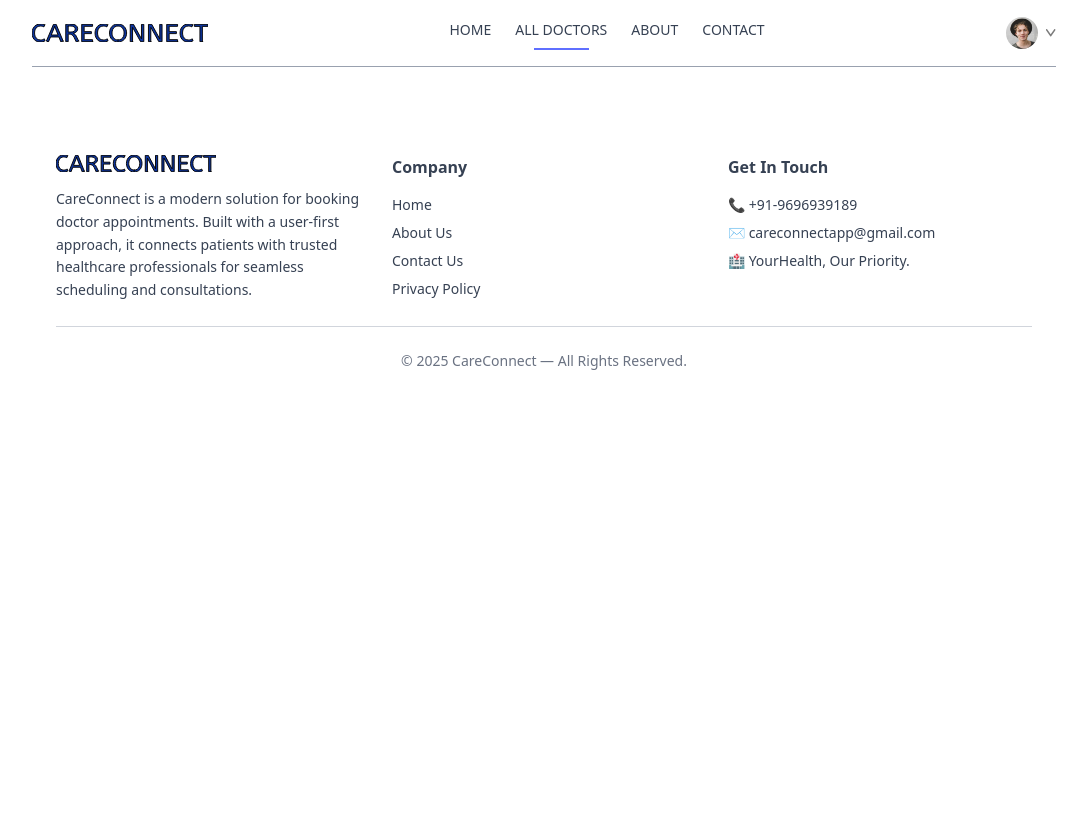
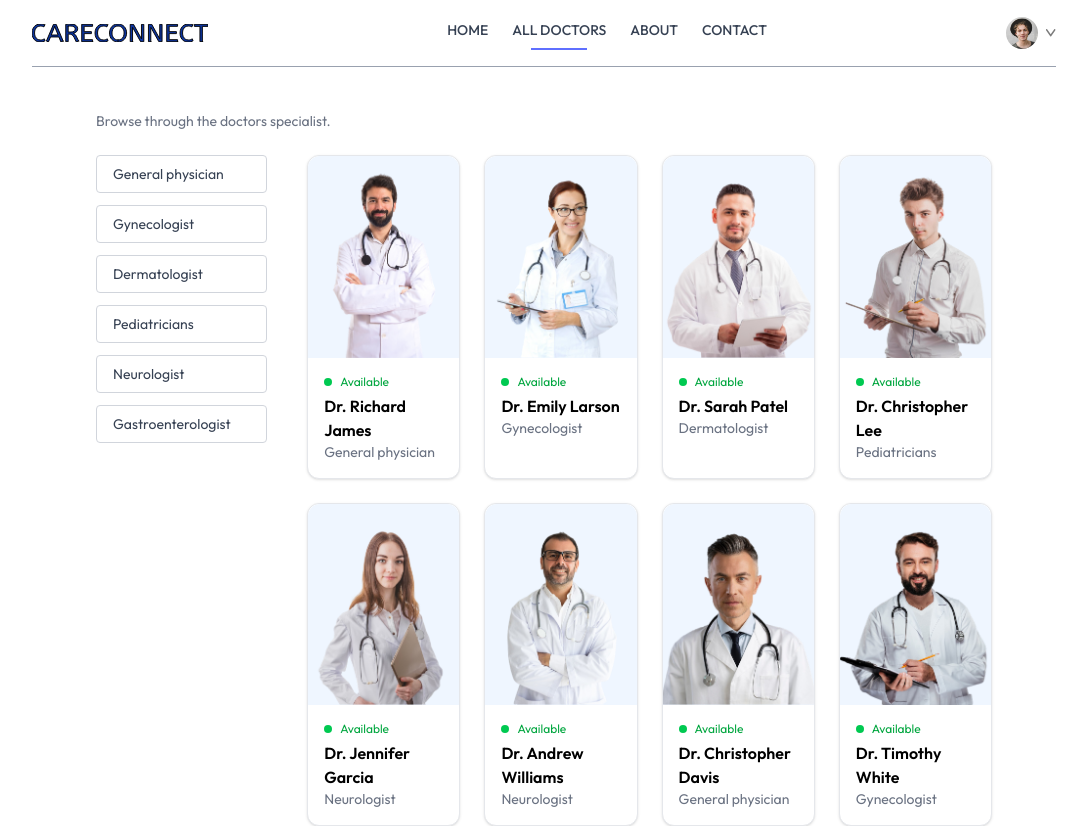
Before and after one commit to rajat-mish/CARECONNECT, a React (Vite) app in the folder Frontend/: page /doctors in a window 1280 px wide. Shown: the top 826 px of the page, without its empty margins (96-1183 px from the left). Before the commit the page ends 800 px from the top, so only its background shows below. Built offline with nearby package versions, Linux system fonts and the light colour scheme.

Commit message:
added doctors details

```diff
--- a/Frontend/src/components/Navbar.jsx
+++ b/Frontend/src/components/Navbar.jsx
@@ -9,7 +9,7 @@ const Navbar = () => {
   return (
     <div className='flex items-center justify-between text-sm py-4 mb-5 border-b border-b-gray-400'>
       {/* Logo */}
-      <img className='w-44 cursor-pointer' src={assets.careconnect} alt="logo" />
+      <img onClick={()=>navigate('/')} className='w-44 cursor-pointer' src={assets.careconnect} alt="logo" />
 
       {/* Navigation Links */}
       <ul className='hidden md:flex items-center gap-6 font-medium'>
--- a/Frontend/src/index.css
+++ b/Frontend/src/index.css
@@ -1,6 +1,10 @@
 /* app.css or index.css */
+@import url('https://fonts.googleapis.com/css2?family=Outfit:wght@100..900&display=swap');
 @import "tailwindcss";
 
+*{
+  font-family: Outfit;
+}
 
 @theme {
   --color-primary: #5f6fff;
--- a/Frontend/src/pages/Doctors.jsx
+++ b/Frontend/src/pages/Doctors.jsx
@@ -1,11 +1,194 @@
-import React from 'react'
+// import React, { useContext, useEffect, useState } from 'react'
+// import { useNavigate, useParams } from 'react-router-dom'
+// import { AppContext } from '../context/AppContext';
+// import { doctors } from '../assets/assets';
+
+// const Doctors = () => {
+//   const {speciality}=useParams();
+//   const [filterDoc,setFilterDoc]=useState([]);
+//   const navigate=useNavigate()
+//   const {Doctors}=useContext(AppContext);
+
+// const applyFilter=()=>{
+//   if(speciality){
+//     setFilterDoc(doctors.filter(doc=>doc.speciality===speciality))
+//   }
+//   else{
+//     setFilterDoc(doctors);
+//   }
+// }
+
+// useEffect(()=>{
+// applyFilter()
+// },[doctors,speciality])
+
+
+
+//   return (
+//     <div>
+//       <p>Browse through the doctors specialist.</p>
+//       <div>
+//         <div>
+//           <p>General physician</p>
+//           <p>Gynecologist</p>
+//           <p>Dermatologist</p>
+//           <p>Pediatricians</p>
+//           <p>Neurologist</p>
+//           <p>Gastroenterologist</p>
+//         </div>
+//         <div className='w-full grid grid-cols-auto gap-4 gap-y-6'>
+//           {
+//             filterDoc.map((item, index) => (
+//           <div
+//             key={index}
+//             onClick={() => navigate(`/appointment/${item._id}`)}
+//             className="cursor-pointer bg-white border border-gray-200 rounded-xl overflow-hidden  hover:-translate-y-[10px] transition-all duration-500"
+//           >
+//            <div className="bg-blue-50 w-full aspect-[3/4] flex items-end justify-center overflow-hidden rounded-t-xl">
+//   <img
+//     src={item.image}
+//     alt={item.name}
+//     className="h-full object-cover"
+//   />
+// </div>
+
+//             <div className="p-4">
+//               <div className="flex items-center text-xs text-green-600 mb-1">
+//                 <span className="h-2 w-2 bg-green-500 rounded-full mr-2"></span>
+//                 Available
+//               </div>
+//               <p className="font-medium text-base">{item.name}</p>
+//               <p className="text-sm text-gray-500">{item.speciality}</p>
+//             </div>
+//           </div>
+//         ))
+//           }
+//         </div>
+//       </div>
+//     </div>
+//   )
+// }
+
+// export default Doctors
+
+
+
+import React, { useContext, useEffect, useState } from 'react';
+import { useNavigate, useParams } from 'react-router-dom';
+import { AppContext } from '../context/AppContext';
+import { doctors } from '../assets/assets';
 
 const Doctors = () => {
+  const { speciality } = useParams();
+  const [filterDoc, setFilterDoc] = useState([]);
+  const navigate = useNavigate();
+  const { Doctors } = useContext(AppContext);
+
+  const applyFilter = () => {
+    if (speciality) {
+      setFilterDoc(doctors.filter(doc => doc.speciality === speciality));
+    } else {
+      setFilterDoc(doctors);
+    }
+  };
+
+  useEffect(() => {
+    applyFilter();
+  }, [doctors, speciality]);
+
+  const specialities = [
+    'General physician',
+    'Gynecologist',
+    'Dermatologist',
+    'Pediatricians',
+    'Neurologist',
+    'Gastroenterologist',
+  ];
+
   return (
-    <div>
+    <div className="px-4 md:px-16 py-6">
+      <p className="text-sm text-gray-500 mb-6">Browse through the doctors specialist.</p>
+      <div className="flex flex-col md:flex-row gap-10">
 
+        {/* Sidebar Filters */}
+        <div className="w-full md:w-1/5 space-y-3">
+          {specialities.map((item, i) => (
+            <button
+              key={i}
+              onClick={() => navigate(`/doctors/${item}`)}
+              className={`block w-full text-left px-4 py-2 rounded border hover:bg-blue-50 text-sm ${
+                speciality === item ? 'bg-blue-100 border-blue-500 text-blue-600 font-medium' : 'text-gray-700 border-gray-300'
+              }`}
+            >
+              {item}
+            </button>
+          ))}
+        </div>
+
+        {/* Doctors Grid */}
+        {/* <div className="w-full md:w-4/5 grid grid-cols-1 sm:grid-cols-2 lg:grid-cols-3 xl:grid-cols-4 gap-6">
+          {filterDoc.map((item, index) => (
+            <div
+              key={index}
+              onClick={() => navigate(`/appointment/${item._id}`)}
+              className="cursor-pointer bg-white border border-gray-200 rounded-xl overflow-hidden hover:-translate-y-1 transition-all duration-300 shadow-sm"
+            >
+              <div className="bg-blue-50 w-full aspect-[3/4] flex items-end justify-center overflow-hidden rounded-t-xl">
+                <img
+                  src={item.image}
+                  alt={item.name}
+                  className="h-full object-cover"
+                />
+              </div>
+              <div className="p-4">
+                <div className="flex items-center text-xs text-green-600 mb-1">
+                  <span className="h-2 w-2 bg-green-500 rounded-full mr-2"></span>
+                  Available
+                </div>
+                <p className="font-semibold text-base">{item.name}</p>
+                <p className="text-sm text-gray-500">{item.speciality}</p>
+              </div>
+            </div>
+          ))}
+        </div> */}
+        <div className="w-full md:w-4/5">
+  {filterDoc.length > 0 ? (
+    <div className="grid grid-cols-1 sm:grid-cols-2 lg:grid-cols-3 xl:grid-cols-4 gap-6">
+      {filterDoc.map((item, index) => (
+        <div
+          key={index}
+          onClick={() => navigate(`/appointment/${item._id}`)}
+          className="cursor-pointer bg-white border border-gray-200 rounded-xl overflow-hidden hover:-translate-y-1 transition-all duration-300 shadow-sm"
+        >
+          <div className="bg-blue-50 w-full aspect-[3/4] flex items-end justify-center overflow-hidden rounded-t-xl">
+            <img
+              src={item.image}
+              alt={item.name}
+              className="h-full object-cover"
+            />
+          </div>
+          <div className="p-4">
+            <div className="flex items-center text-xs text-green-600 mb-1">
+              <span className="h-2 w-2 bg-green-500 rounded-full mr-2"></span>
+              Available
+            </div>
+            <p className="font-semibold text-base">{item.name}</p>
+            <p className="text-sm text-gray-500">{item.speciality}</p>
+          </div>
+        </div>
+      ))}
     </div>
-  )
-}
+  ) : (
+    <div className="text-center text-gray-500 mt-10">
+      <p className="text-lg font-medium">No doctors available in this speciality at the moment.</p>
+      <p className="text-sm mt-2">Please check back later or explore other specialities.</p>
+    </div>
+  )}
+</div>
 
-export default Doctors
+      </div>
+    </div>
+  );
+};
+
+export default Doctors;
```
